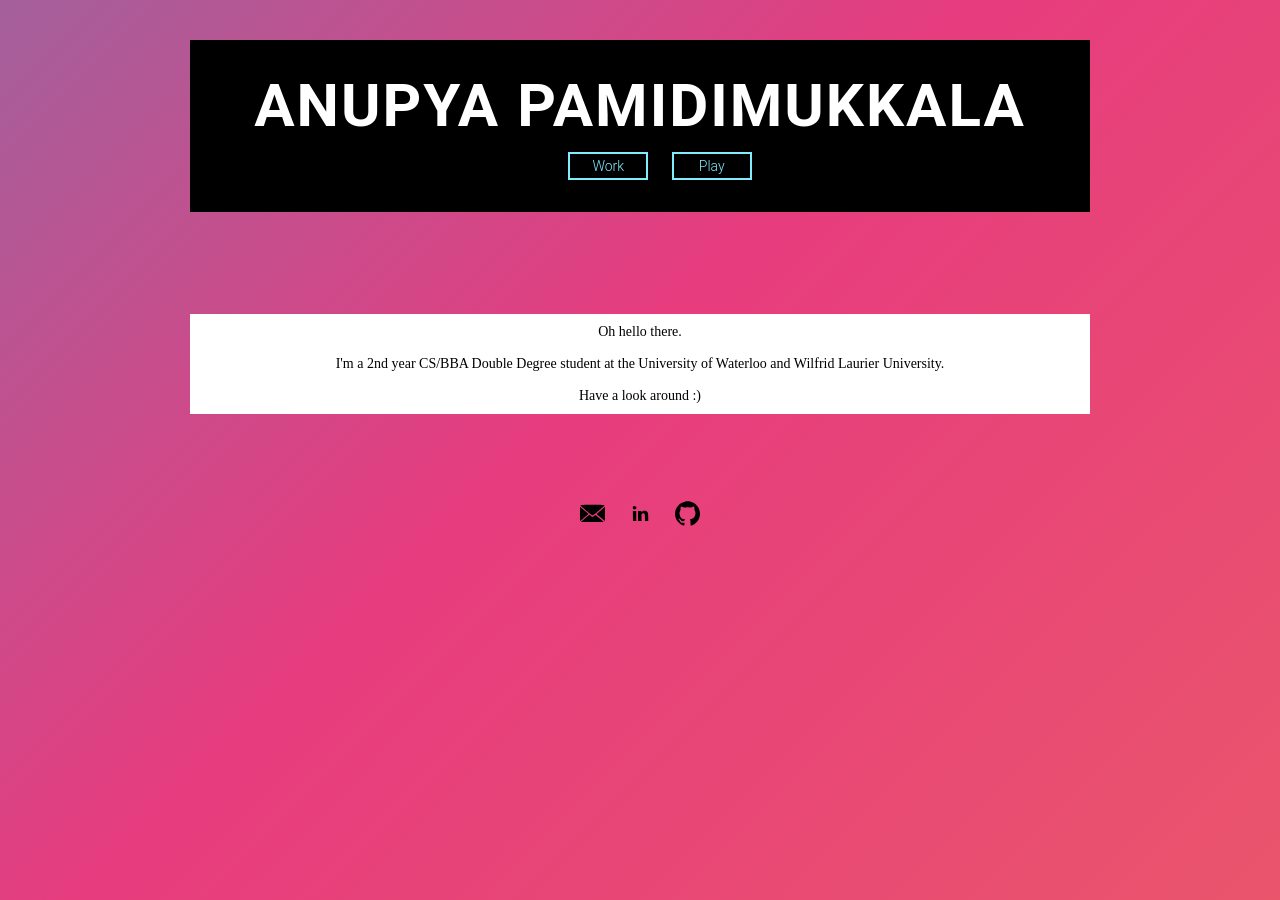
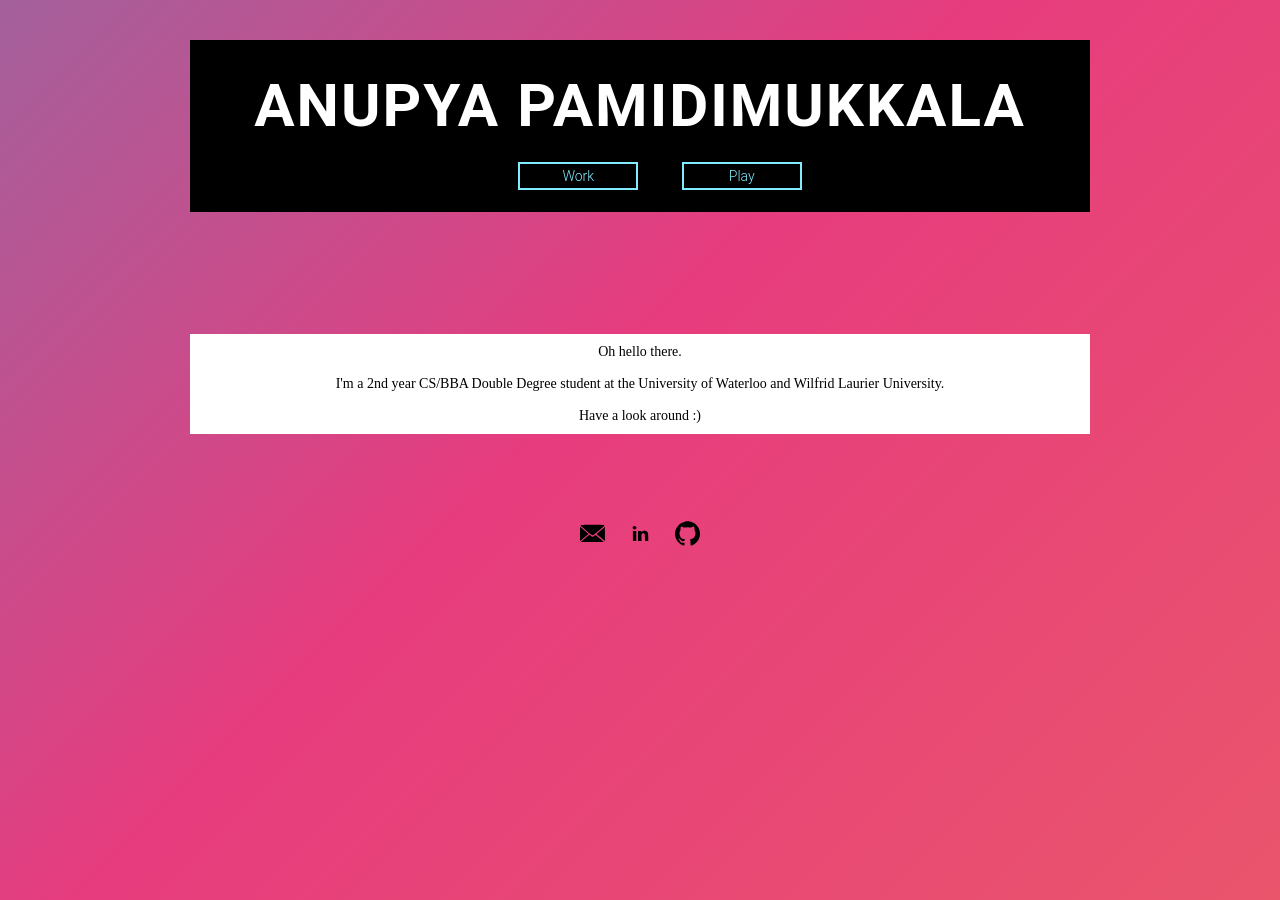
Before and after one commit to Anupya/anupya.github.io, a Jekyll site: the page built from index.html, in a window 1280 px wide. Built offline with Jekyll 4.4.1, drawn with Linux system fonts in a browser that asks for light colours.

Commit message:
more small edits

```diff
--- a/css/main.css
+++ b/css/main.css
@@ -101,11 +101,11 @@ nav ul {
 
 nav ul li {
     display: inline-block;
-    width: 80px;
+    width: 120px;
     transition: color 0.25s;
     border: 0;
     box-sizing: border-box;
-    margin: 10px;
+    margin: 20px;
     padding: 6px;
     box-shadow: inset 0 0 0 2px #82ECFF;
     color: black;
@@ -138,6 +138,7 @@ nav ul li::after {
 }
 nav ul li:hover { /* the border changes color to this */
   color: white;
+  cursor: pointer;
 }
 nav ul li:hover::before, nav ul li:hover::after {
   width: 100%;
@@ -174,11 +175,11 @@ a {
     text-decoration: none;
     color: #82ECFF;
 }
-.svg:hover {
+img .svg:hover {
     fill: white;
     transition: 200ms ease-out;
 }
-.svg:active {
+img .svg:active {
     fill: white;
     transition: 200ms ease-out;
 }
@@ -187,9 +188,6 @@ a {
 img {
     width: 25px;
     height: 25px;
-    display: inline-block;
-    text-align: center;
-    float: center;
 }
 
 /*
```
